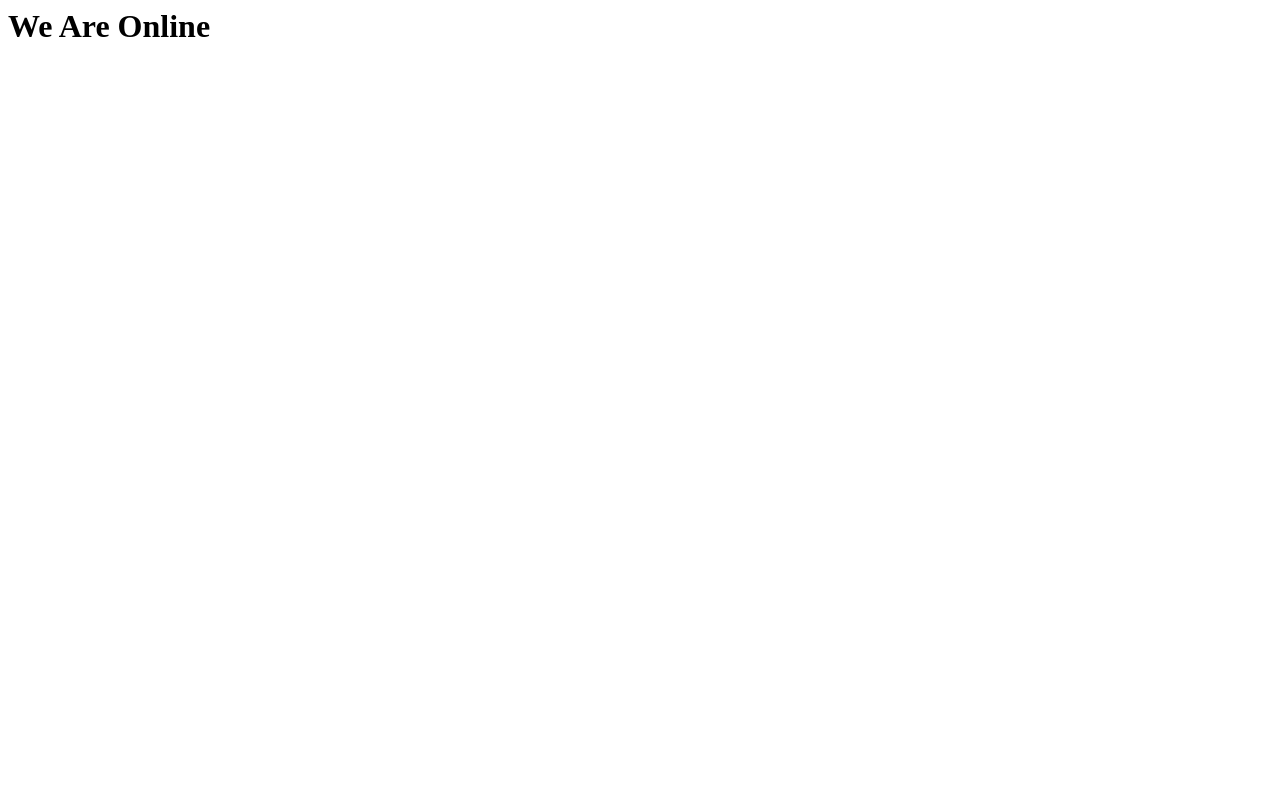
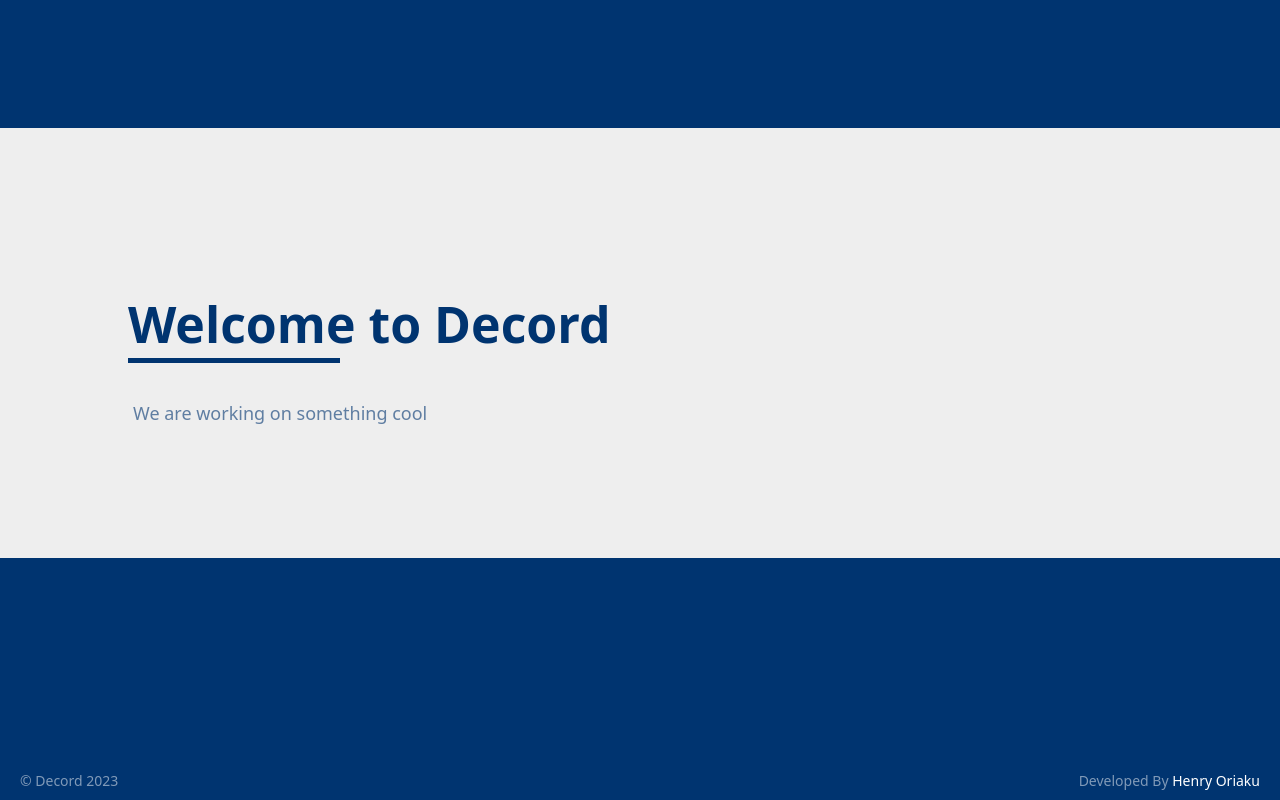
Before and after one commit to Henry-Oriaku/decord, a plain HTML site: page index.html in a window 1280 px wide. Drawn offline with Linux system fonts and the light colour scheme.

Commit message:
Added Temp Files

```diff
--- /dev/null
+++ b/css/style.css
@@ -0,0 +1,52 @@
+*{
+    font-family: system-ui, -apple-system, BlinkMacSystemFont, 'Segoe UI', Roboto, Oxygen, Ubuntu, Cantarell, 'Open Sans', 'Helvetica Neue', sans-serif;
+    box-sizing: border-box;
+}
+
+body{
+    margin: 0;
+    padding-top: 10%;
+    background: #003470;
+}
+main{
+    padding: 10%;
+    background: #eee;
+
+}
+
+/*Utils*/
+.link{
+    color: rgb(255, 255, 255, 5);
+    text-decoration: none;
+}
+.title{
+    font-size: 50px;
+    font-weight: bolder;
+    color: #003470;
+}
+.title::after{
+    content: '';
+    display: block;
+    width:212px;
+    height: 5px;
+    background: #003470;
+
+}
+
+.msg{
+    font-size: 18px;
+    display: block;
+    padding: 5px;
+    color: rgb(0, 52, 112, 0.6);
+}
+
+footer{
+    display: flex;
+    position: absolute;
+    bottom: 0;
+    width: 100%;
+    justify-content: space-between;
+    padding: 10px 20px;
+    color: rgb(255, 255, 255, 0.5);
+    font-size: 14px;
+}
--- a/index.html
+++ b/index.html
@@ -1,5 +1,31 @@
-<html>
-  <body>
-    <h1>We Are Online</h1>
-  </body>
+<!DOCTYPE html>
+<html lang="en">
+<head>
+  <meta charset="UTF-8">
+  <meta http-equiv="X-UA-Compatible" content="IE=edge">
+  <meta name="viewport" content="width=device-width, initial-scale=1.0">
+  <title>Decord - Establishing Connection</title>
+  <link rel="stylesheet" href="./css/style.css">
+</head>
+<body>
+
+  <main>
+
+    <h1 class="title">
+      Welcome to Decord
+    </h1>
+
+    <span class="msg">
+      We are working on something cool
+    </span>
+  </main>
+
+  <footer>
+    <div>
+      &copy; Decord 2023
+    </div>
+
+    <div>Developed By <a class="link" href="mailto: horiaku80@gmail.com">Henry Oriaku</a></div>
+  </footer>
+</body>
 </html>
```
